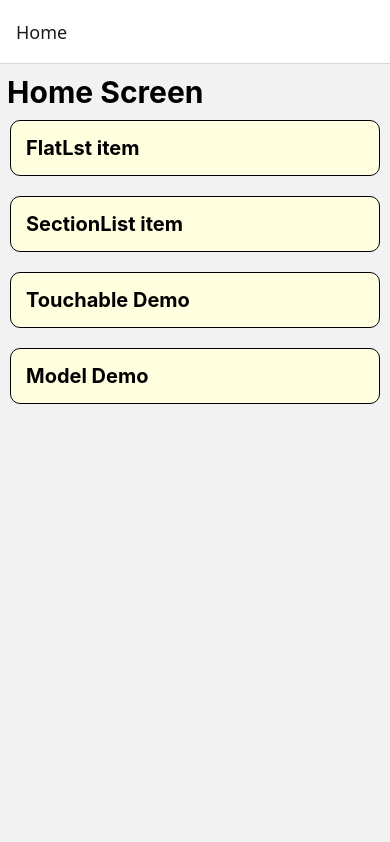
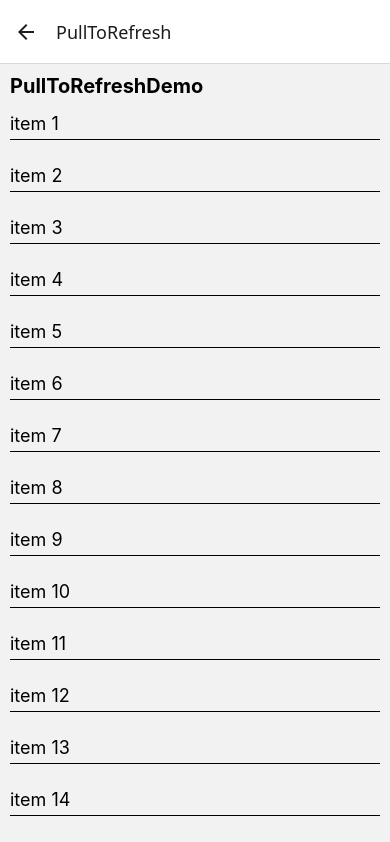
Before and after one commit to dedJack/SecondNative, a React Native app: screen /PullToRefresh in a window 390 px wide. Shown: the top 842 px of the page. Built offline with nearby package versions, Linux system fonts and the light colour scheme.

Commit message:
Implement pull-to-refresh with RefreshControl and infinite scroll

```diff
--- a/src/RootNavigator.tsx
+++ b/src/RootNavigator.tsx
@@ -5,6 +5,7 @@ import FlatListDemo from './screens/FlatListDemo';
 import SectionListDemo from './screens/SectionListDemo';
 import TouchableWithoutFeedbackDemo from './screens/TouchableWithoutFeedbackDemo';
 import ModelDemo from './screens/ModelDemo';
+import PullToRefreshDemo from './screens/PullToRefreshDemo';
 
 //Create prop type for every screen, Here i have created a prop type, But later i have move it to the another TypeScript file, as it is used by every screen.
 {
@@ -30,6 +31,7 @@ const RootNavigator: React.FC = () => {
         component={TouchableWithoutFeedbackDemo}
       />
       <Stack.Screen name="ModelScreen" component={ModelDemo} />
+      <Stack.Screen name="PullToRefresh" component={PullToRefreshDemo} />
     </Stack.Navigator>
   );
 };
--- a/src/screens/HomeScreen.tsx
+++ b/src/screens/HomeScreen.tsx
@@ -36,6 +36,11 @@ const subject = [
     id: 4,
     name: 'Model Demo',
     screen: 'ModelScreen',
+  },
+  {
+    id:5,
+    name:"Pull to refresh Demo",
+    screen:"PullToRefresh",
   },
 ];
 type Props = {
@@ -77,7 +82,7 @@ const styles = StyleSheet.create({
   btnConatiner: {
     margin: 10,
     paddingHorizontal: 15,
-    backgroundColor:"lightyellow",
+    backgroundColor:"#808873",
     paddingVertical: 15,
     borderWidth: 0.5,
     borderRadius: 10,
--- /dev/null
+++ b/src/screens/PullToRefreshDemo.tsx
@@ -0,0 +1,96 @@
+import React, {useState} from 'react';
+import {
+  ActivityIndicator,
+  FlatList,
+  RefreshControl,
+  StyleSheet,
+  Text,
+  View,
+} from 'react-native';
+
+const PullToRefreshDemo: React.FC = () => {
+  const INITIAL_data = Array.from({length: 20}, (_, index) => ({
+    id: (index + 1).toString(),
+    title: `item ${index + 1}`,
+  }));
+
+  const handleRenderItem = ({item}: {item: {id: String; title: String}}) => (
+    <View style={styles.itemContainer}>
+      <Text style={styles.text}>{item.title}</Text>
+    </View>
+  );
+
+  const loadMoreData = () => {
+    {
+      if (!loading) {
+        setLoading(true);
+        setTimeout(() => {
+          const newItems = Array.from({length: 10}, (_, index) => ({
+            id: (data.length + index + 1).toString(),
+            title: `item ${data.length + index + 1}`,
+          }));
+          setData([...data, ...newItems]);
+          setLoading(false);
+        }, 1000);
+      }
+    }
+  };
+
+  const handleOnRefresh = () => {
+    setRefreshing(true);
+    setTimeout(() => {
+      setData(INITIAL_data);
+      setRefreshing(false);
+    }, 1500);
+  };
+
+  const [data, setData] = useState(INITIAL_data);
+  const [loading, setLoading] = useState(false);
+  const [refreshing, setRefreshing] = useState(false);
+
+  return (
+    <View style={styles.container}>
+      <Text style={styles.header}>PullToRefreshDemo</Text>
+      <FlatList
+        keyExtractor={item => item.id}
+        data={data}
+        renderItem={handleRenderItem}
+        onEndReached={loadMoreData}
+        onEndReachedThreshold={0.1}
+        refreshControl={
+          <RefreshControl refreshing={refreshing} onRefresh={handleOnRefresh} />
+        }
+        ListFooterComponent={
+          loading ? <ActivityIndicator style={styles.footer} size="large" color="blue" /> : null
+        }
+      />
+    </View>
+  );
+};
+
+const styles = StyleSheet.create({
+  container: {
+    flex: 1,
+    margin: 10,
+  },
+  header: {
+    fontSize: 20,
+    fontWeight: 'bold',
+  },
+  itemContainer: {
+    marginVertical: 10,
+    borderBottomWidth: 0.3,
+    borderColor: 'black',
+  },
+  text: {
+    fontSize: 18,
+    paddingVertical: 5,
+  },
+  footer: {
+    paddingVertical: 20,
+    alignItems: 'center',
+    justifyContent: 'center',
+  },
+});
+
+export default PullToRefreshDemo;
--- a/src/types.ts
+++ b/src/types.ts
@@ -4,4 +4,5 @@ export type StackScreenTypeProp = {
     "SectionList":undefined;
     "TouchableScreen":undefined;
     "ModelScreen" :undefined;
+    "PullToRefresh":undefined;
 }
```
